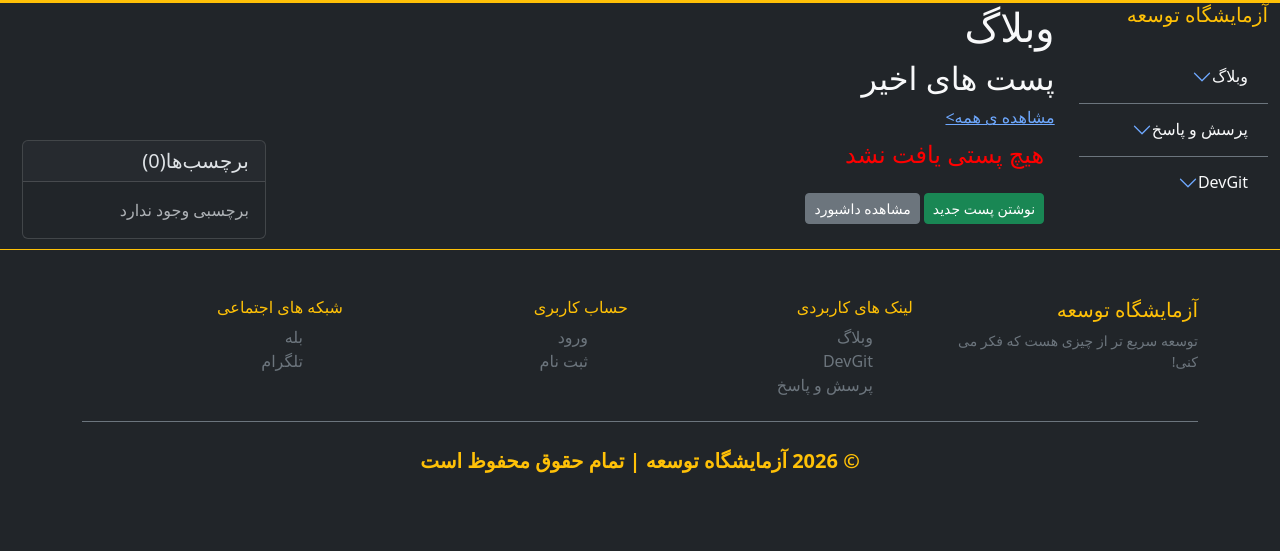
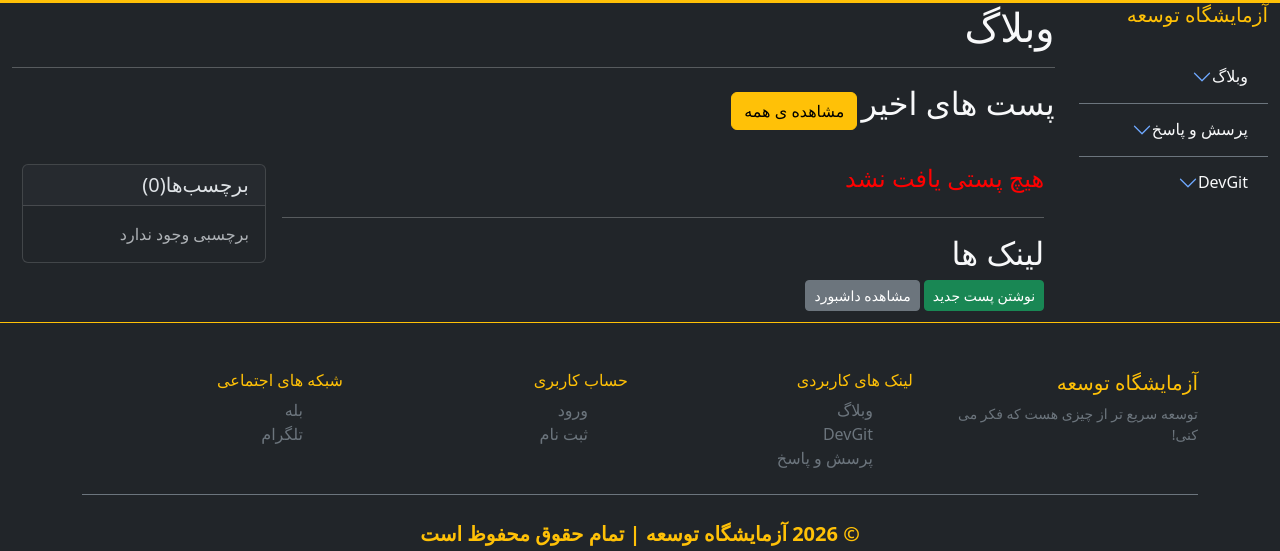
Before and after one commit to developlab-ir/Developlab, a Django app: template blog/templates/blog/main.html in a window 1280 px wide. Shown: the part 96-647 px from the top of the page. Run offline with Django 5.2, Linux system fonts and the light colour scheme; the template is opened without the code that fills it, so the values that code supplies are empty; some libraries are stand-ins or nearby versions.

Commit message:
Update Blog Templates

```diff
--- a/blog/templates/blog/dashboard.html
+++ b/blog/templates/blog/dashboard.html
@@ -2,12 +2,14 @@
 {% load static %}
 
 {% block title %}
+داشبورد وبلاگ
 {% endblock title %}
 
 {% block meta %}
 {% endblock meta %}
 
 {% block styles %}
+<link rel="stylesheet" href="{% static 'css/blog.css' %}">
 {% endblock styles %}
 
 {% block content %}
--- a/blog/templates/blog/main.html
+++ b/blog/templates/blog/main.html
@@ -2,18 +2,24 @@
 {% load static %}
 
 {% block title %}
+وبلاگ
 {% endblock title %}
 
 {% block meta %}
 {% endblock meta %}
 
 {% block styles %}
+<link rel="stylesheet" href="{% static 'css/blog.css' %}">
 {% endblock styles %}
 
 {% block content %}
-<h1>وبلاگ</h1>
-<h2>پست های اخیر</h2>
-<a href="{% url 'blog:list' %}">مشاهده ی همه></a>
+    <h1>وبلاگ</h1>
+    <hr>
+    <div>
+        <h2 class="recent-posts">پست های اخیر</h2>
+        <a class="btn btn-warning see-all" href="{% url 'blog:list' %}">مشاهده ی همه</a>
+    </div>
+    <br>
 {% include "components/post-list.html" %}
 {% endblock content %}
 
--- a/blog/templates/blog/post-create-or-edit.html
+++ b/blog/templates/blog/post-create-or-edit.html
@@ -13,6 +13,7 @@
 {% endblock meta %}
 
 {% block styles %}
+<link rel="stylesheet" href="{% static 'css/blog.css' %}">
 {% endblock styles %}
 
 {% block content %}
--- a/blog/templates/blog/post-delete.html
+++ b/blog/templates/blog/post-delete.html
@@ -2,12 +2,14 @@
 {% load static %}
 
 {% block title %}
+حذف پست
 {% endblock title %}
 
 {% block meta %}
 {% endblock meta %}
 
 {% block styles %}
+<link rel="stylesheet" href="{% static 'css/blog.css' %}">
 {% endblock styles %}
 
 {% block content %}
--- a/blog/templates/blog/post-detail.html
+++ b/blog/templates/blog/post-detail.html
@@ -2,10 +2,15 @@
 {% load static %}
 
 {% block title %}
+پست {{ post.title }}
 {% endblock title %}
 
 {% block meta %}
 {% endblock meta %}
+
+{% block styles %}
+<link rel="stylesheet" href="{% static 'css/blog.css' %}">
+{% endblock styles %}
 
 
 {% block content %}
--- a/blog/templates/blog/post-list.html
+++ b/blog/templates/blog/post-list.html
@@ -2,16 +2,19 @@
 {% load static %}
 
 {% block title %}
+لیست پست ها
 {% endblock title %}
 
 {% block meta %}
 {% endblock meta %}
 
 {% block styles %}
+<link rel="stylesheet" href="{% static 'css/blog.css' %}">
 {% endblock styles %}
 
 {% block content %}
 <h1>لیست پست ها</h1>
+<br>
 {% include "components/post-list.html" %}
 {% endblock content %}
 
--- /dev/null
+++ b/static/css/blog.css
@@ -0,0 +1,6 @@
+.recent-posts {
+    display: inline;
+}
+.actions {
+    padding: 10px;
+}
--- a/templates/base/base.html
+++ b/templates/base/base.html
@@ -17,6 +17,10 @@
 
     <link rel="stylesheet" href="{% static 'css/header.css' %}">
     <link rel="stylesheet" href="{% static 'css/footer.css' %}">
+
+    {% block styles %}
+
+    {% endblock styles %}
 </head>
 
 <body data-bs-theme="dark" class="d-flex flex-column min-vh-100">
--- a/templates/components/comment-component.html
+++ b/templates/components/comment-component.html
@@ -55,7 +55,7 @@
             </div>
             {% endif %}
 
-            <form action="{% url 'blog:write-comment' post.id %}" method="post" class="mt-3">
+            <form action="{% url 'blog:write-comment' post.id %}" method="post" class="mt-3 form-control">
                 {% csrf_token %}
 
                 <input type="hidden" name="parent_comment" value="{{ comment.id }}">
--- a/templates/components/comments-component.html
+++ b/templates/components/comments-component.html
@@ -1,6 +1,6 @@
-<form action="{% url 'blog:write-comment' post.id %}" method="post" class="mb-2 ps-3">
+<form action="{% url 'blog:write-comment' post.id %}" method="post" class="mb-2 ps-3 form-control">
         {% csrf_token %}
-        <textarea class="form-control mb-1" name="description" rows="2" placeholder="نظری بنویسید..." required></textarea>
+        <textarea class="mb-1 form-control" name="description" rows="2" placeholder="نظری بنویسید..." required></textarea>
         <button type="submit" class="btn btn-secondary btn-sm">ارسال نظر</button>
 </form>
 {% for comment in comments %}
--- a/templates/components/post-detail-item.html
+++ b/templates/components/post-detail-item.html
@@ -66,7 +66,7 @@
     <div class="">
         <span class="text-body-secondary">برچسب ها</span>
         {% for category in categories %}
-        <a href="{% url 'blog:list' %}?category={{ category.slug }}" class="badge rounded-pill text-bg-primary">{{ category }}</a>
+        <a href="{% url 'blog:list' %}?category={{ category.slug }}" class="badge rounded-pill text-bg-warning">{{ category }}</a>
         {% endfor %}
     </div>
 
--- a/templates/components/post-list.html
+++ b/templates/components/post-list.html
@@ -1,6 +1,6 @@
 <div class="row g-3" style="padding: 1%;">
 
-    <main class="col-12 col-md-8 col-lg-9">
+    <div class="col-12 col-md-8 col-lg-9">
 
         <div class="row g-3">
             {% for post in posts %}
@@ -9,8 +9,9 @@
                 <h4 style="color:red;">هیچ پستی یافت نشد</h4>
             {% endfor %}
         </div>
-
+        <hr>
         <section id="actions" class="mt-3">
+            <h2>لینک ها</h2>
             <a href="{% url 'blog:post-create' %}"
                class="btn btn-sm btn-success">
                 نوشتن پست جدید
@@ -22,7 +23,7 @@
             </a>
         </section>
 
-    </main>
+    </div>
 
 
     <aside class="col-12 col-md-4 col-lg-3">
```
